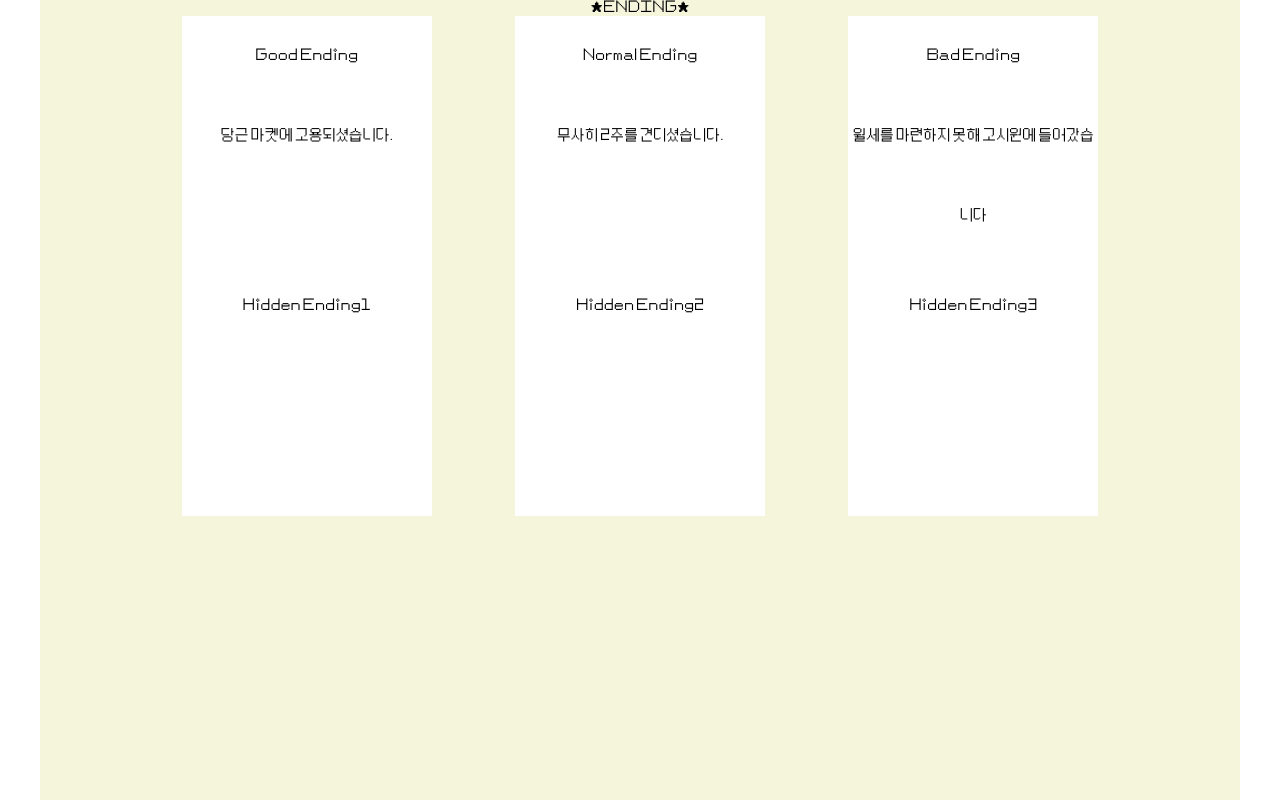
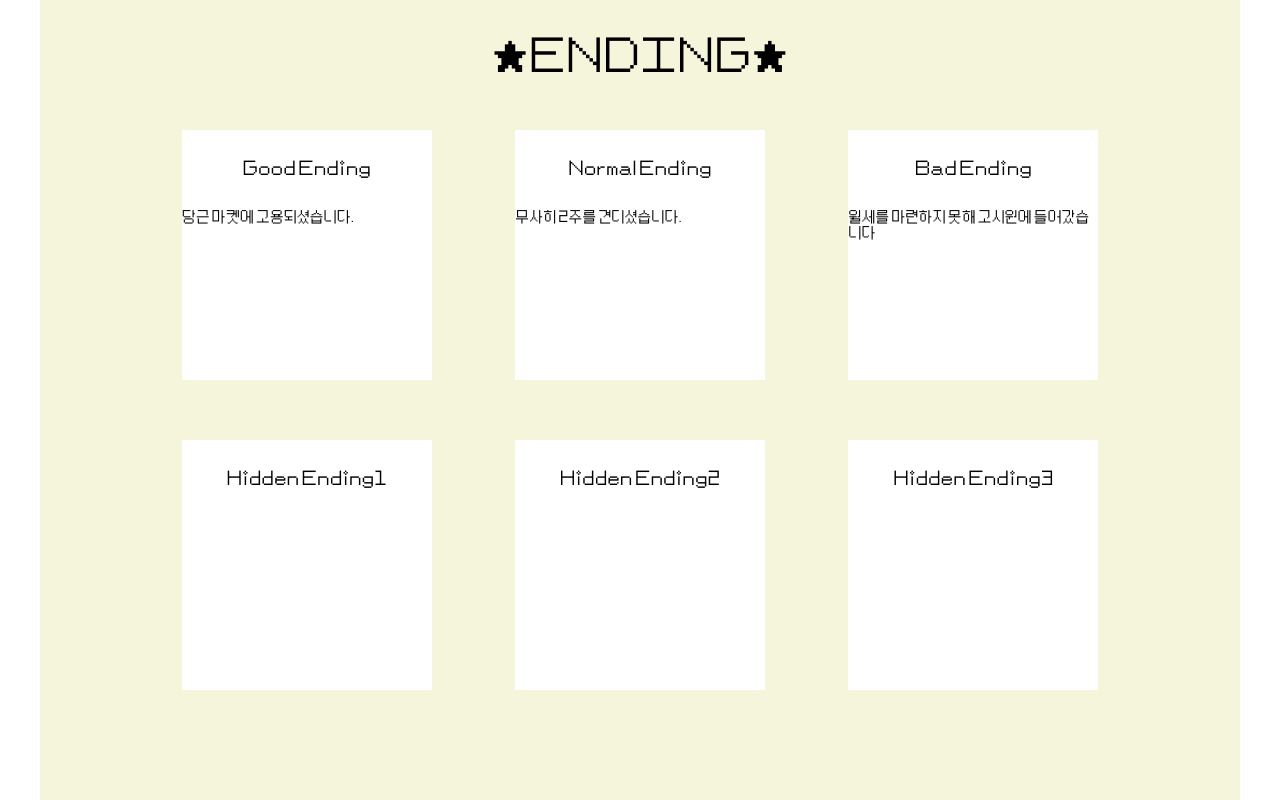
Before and after one commit to victoria0406/madcamp_week4, a React (Create React App) app in the folder react-app/: page /ending in a window 1280 px wide. Built offline with nearby package versions, Linux system fonts and the light colour scheme.

Commit message:
fix: 카톡 프로필 추가 및 디자인 수정

```diff
--- a/react-app/src/Game.css
+++ b/react-app/src/Game.css
@@ -286,6 +286,7 @@
   border-bottom: 1px solid gray;
   display: flex;
   flex-direction: row;
+  justify-content: left;
 }
 
 .chat_info {
@@ -354,3 +355,8 @@
   display: flex;
   justify-content: space-between;
 }
+
+.chat_img{
+    border-radius: 5px;
+    margin: 5px;
+}
--- a/react-app/src/chat.js
+++ b/react-app/src/chat.js
@@ -3,9 +3,12 @@ import "./Game.css";
 import React, { Component, useState } from 'react';
 import Chatpopup from "./popups/chat_popup";
 
+import profile_img from "./images/profile.png"
+
 function Chatroom(props){
     return(
         <div className='chat_room'>
+            <img className="chat_img" src = {profile_img} alt="프로필 사진" width="50px" height="50px"/>
             <div className="chat_info">
                 <div className="chat_name">{props.name}</div>
                 <div className="chat_text">{props.chat}</div>
--- a/react-app/src/ending.css
+++ b/react-app/src/ending.css
@@ -16,6 +16,7 @@
     display: flex;
     flex-direction: row;
     justify-content: space-around;
+    margin: 30px;
 }
 
 .card{
@@ -24,9 +25,16 @@
     background-color: white;
 }
 
-.ending_text{
+.ending_head{
     width: 250px;
     text-align: center;
     height: 80px;
     line-height: 80px;
+    font-size: 20px;
+
 }
+#head_text{
+    height: 100px;
+    line-height: 120px;
+    font-size: 48px;
+}
--- a/react-app/src/ending.js
+++ b/react-app/src/ending.js
@@ -4,7 +4,7 @@ import "./ending.css";
 function Endingcollect(props){
     return(
         <div className='card'>
-            <div className='ending_text'>{props.ending}</div>
+            <div className='ending_head'>{props.ending}</div>
             <div className='ending_text'>{props.text}</div>
         </div>
     )
@@ -13,7 +13,7 @@ function Endingcollect(props){
 function Endview(){
     return(
         <div className="ending">
-            <div >★ENDING★</div>
+            <div id = "head_text">★ENDING★</div>
             <div className='ending_collect'>
                 <Endingcollect ending = "Good Ending" text = "당근 마켓에 고용되셨습니다."/>
                 <Endingcollect ending = "Normal Ending" text = "무사히 2주를 견디셨습니다."/>
```
Also changed, not shown: react-app/src/images/profile.png (added).
